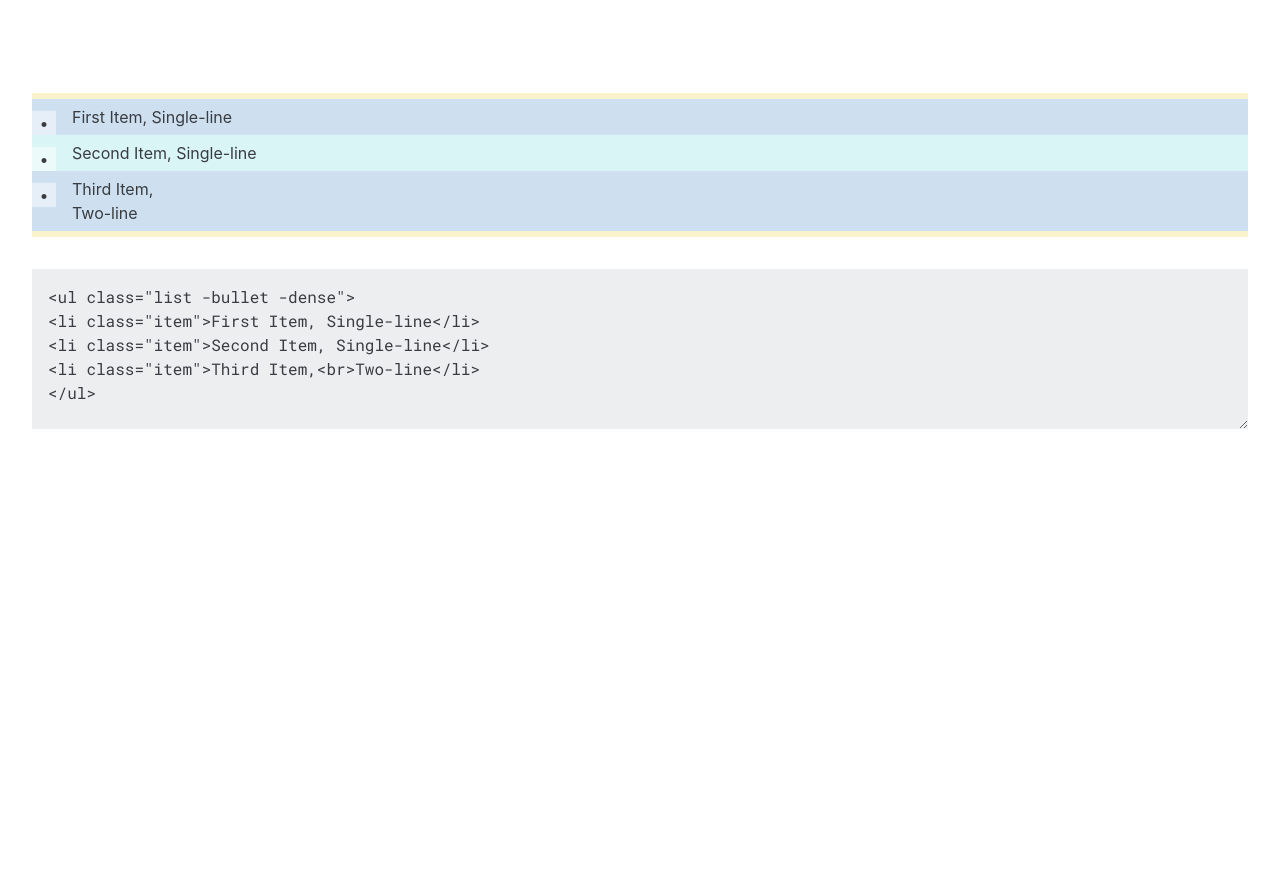
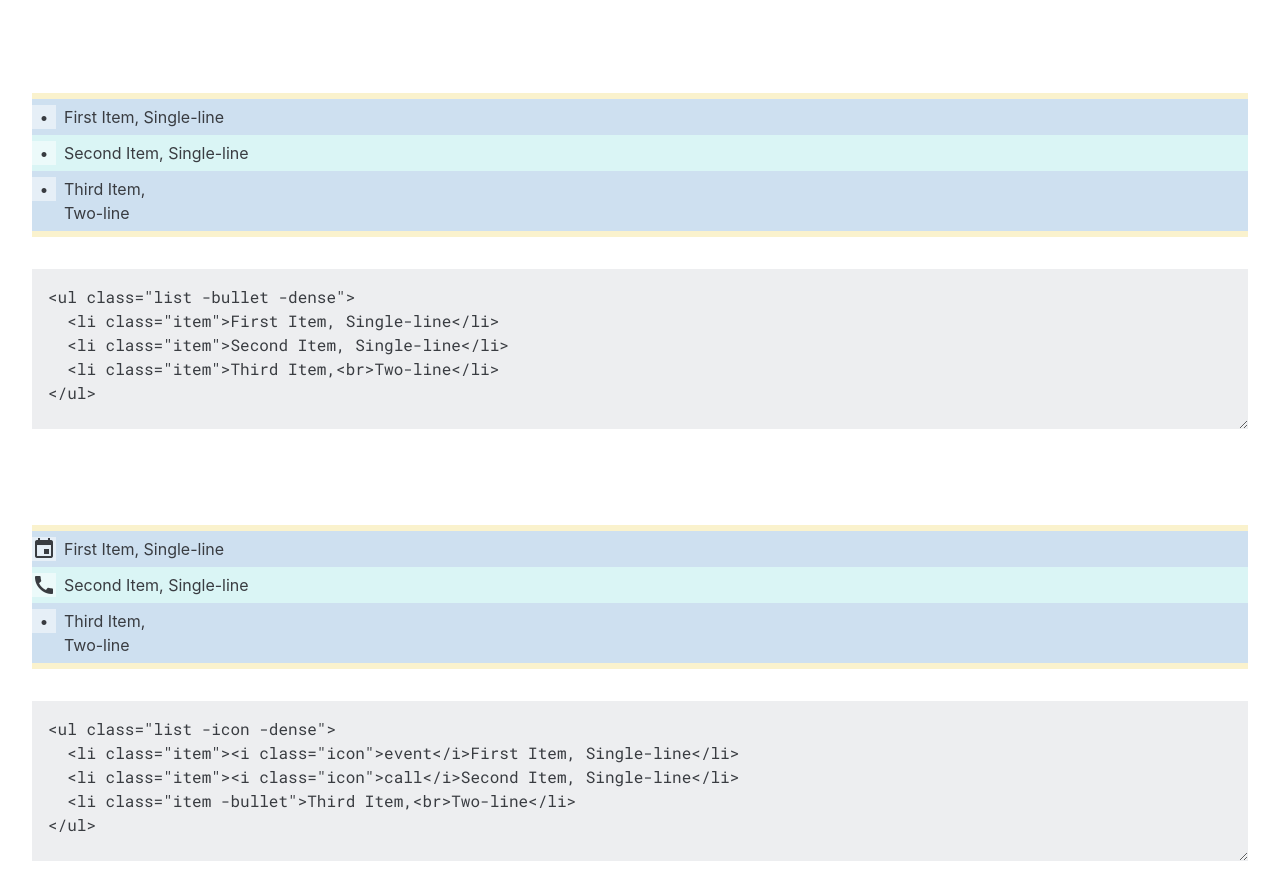
Before and after one commit to shikakun/css-list-framework, a website built with Parcel: page src/index.html in a window 1280 px wide. Shown: the part 3108-4001 px from the top of the page. Before the commit the page ends 3569 px from the top, so only its background shows below. Built offline with nearby package versions, Linux system fonts and the light colour scheme.

Commit message:
fix Dense

```diff
--- a/src/index.html
+++ b/src/index.html
@@ -136,9 +136,22 @@
 
       <textarea readonly>
 <ul class="list -bullet -dense">
-<li class="item">First Item, Single-line</li>
-<li class="item">Second Item, Single-line</li>
-<li class="item">Third Item,<br>Two-line</li>
+  <li class="item">First Item, Single-line</li>
+  <li class="item">Second Item, Single-line</li>
+  <li class="item">Third Item,<br>Two-line</li>
+</ul></textarea>
+
+      <ul class="list -icon -dense">
+        <li class="item"><i class="icon">event</i>First Item, Single-line</li>
+        <li class="item"><i class="icon">call</i>Second Item, Single-line</li>
+        <li class="item -bullet">Third Item,<br>Two-line</li>
+      </ul>
+
+      <textarea readonly>
+<ul class="list -icon -dense">
+  <li class="item"><i class="icon">event</i>First Item, Single-line</li>
+  <li class="item"><i class="icon">call</i>Second Item, Single-line</li>
+  <li class="item -bullet">Third Item,<br>Two-line</li>
 </ul></textarea>
     </section>
 
--- a/src/styles/_list.scss
+++ b/src/styles/_list.scss
@@ -56,15 +56,17 @@ $list-icon-font-family: 'Material Icons' !default;
   padding-bottom: ($list-line-height / 4);
 }
 
-.list.-bullet .item {
-  @include bullet-item;
+.list.-bullet {
+  .item {
+    @include bullet-item;
 
-  &.-dense {
-    @include bullet-item($dense: true);
+    &::before {
+      content: '\02022';
+    }
   }
 
-  &::before {
-    content: '\02022';
+  &.-dense .item {
+    @include bullet-item($dense: true);
   }
 }
 
@@ -74,39 +76,40 @@ $list-icon-font-family: 'Material Icons' !default;
   .item {
     @include bullet-item;
 
-    &.-dense {
-      @include bullet-item($dense: true);
-    }
-
     &::before {
       counter-increment: item;
       content: counter(item)'.';
     }
   }
+
+  &.-dense .item {
+    @include bullet-item($dense: true);
+  }
 }
 
-.list.-icon .item {
-  @include bullet-item;
+.list.-icon {
+  .item {
+    @include bullet-item;
 
-  &.-dense {
-    @include bullet-item($dense: true);
+    &.-bullet::before {
+      content: '\02022';
+    }
   }
 
-  &.-bullet::before {
-    content: '\02022';
+  &.-dense .item {
+    @include bullet-item($dense: true);
   }
 
   .icon {
     position: absolute;
     top: ($list-line-height / 2);
     left: 0;
-    min-width: $list-line-height;
-    max-width: $list-indent-size-normal;
+    width: $list-line-height;
     height: $list-line-height;
+    font-size: $list-line-height;
     display: inline-flex;
     justify-content: center;
     align-items: center;
-    font-size: $list-line-height;
 
     // Material Icons CSS
     font-weight: normal;
@@ -128,4 +131,8 @@ $list-icon-font-family: 'Material Icons' !default;
     // Support for IE.
     font-feature-settings: 'liga';
   }
+
+  &.-dense .icon {
+    top: ($list-line-height / 4);
+  }
 }
```
Also changed, not shown: docs/index.html (+10 -5 lines), 8 other files.
